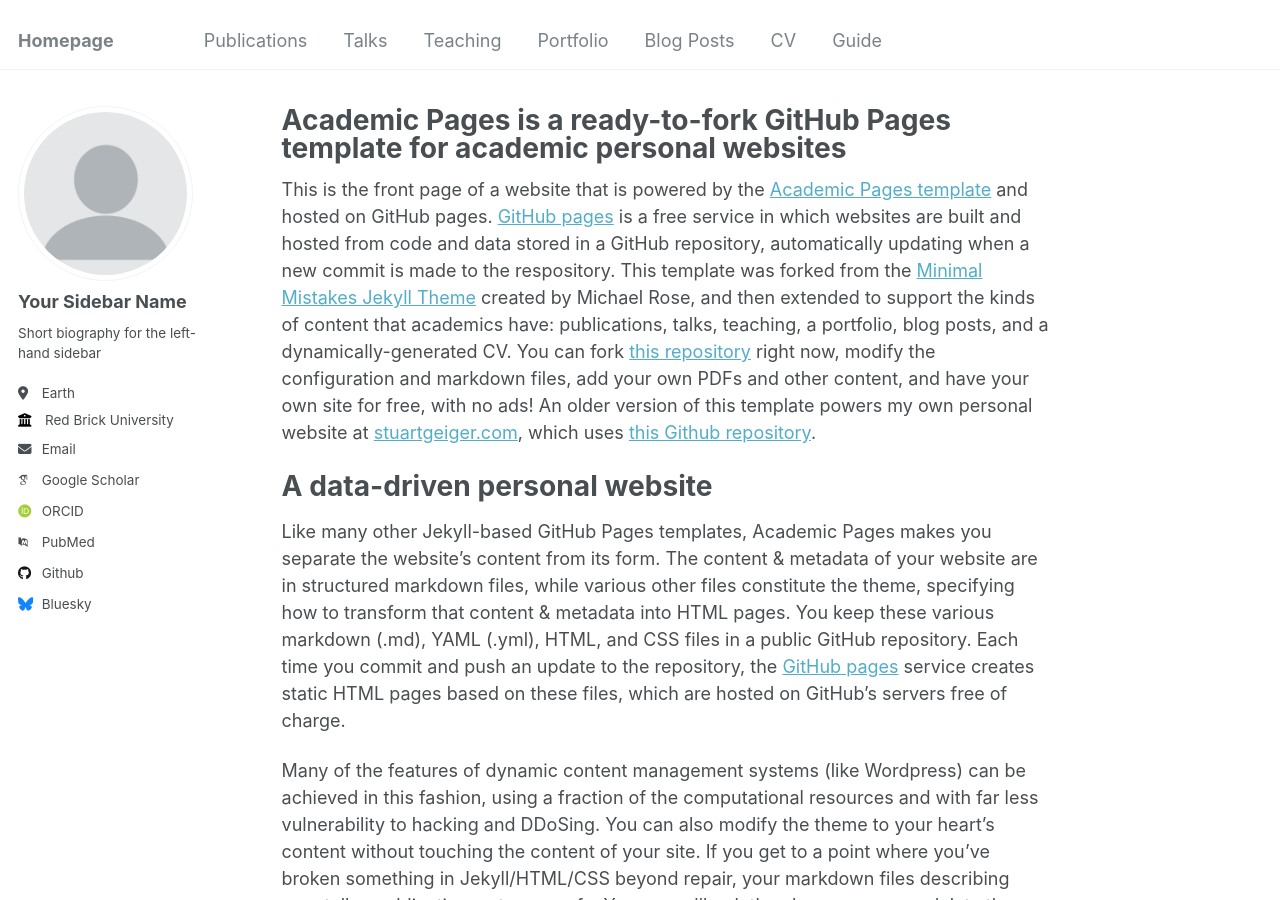
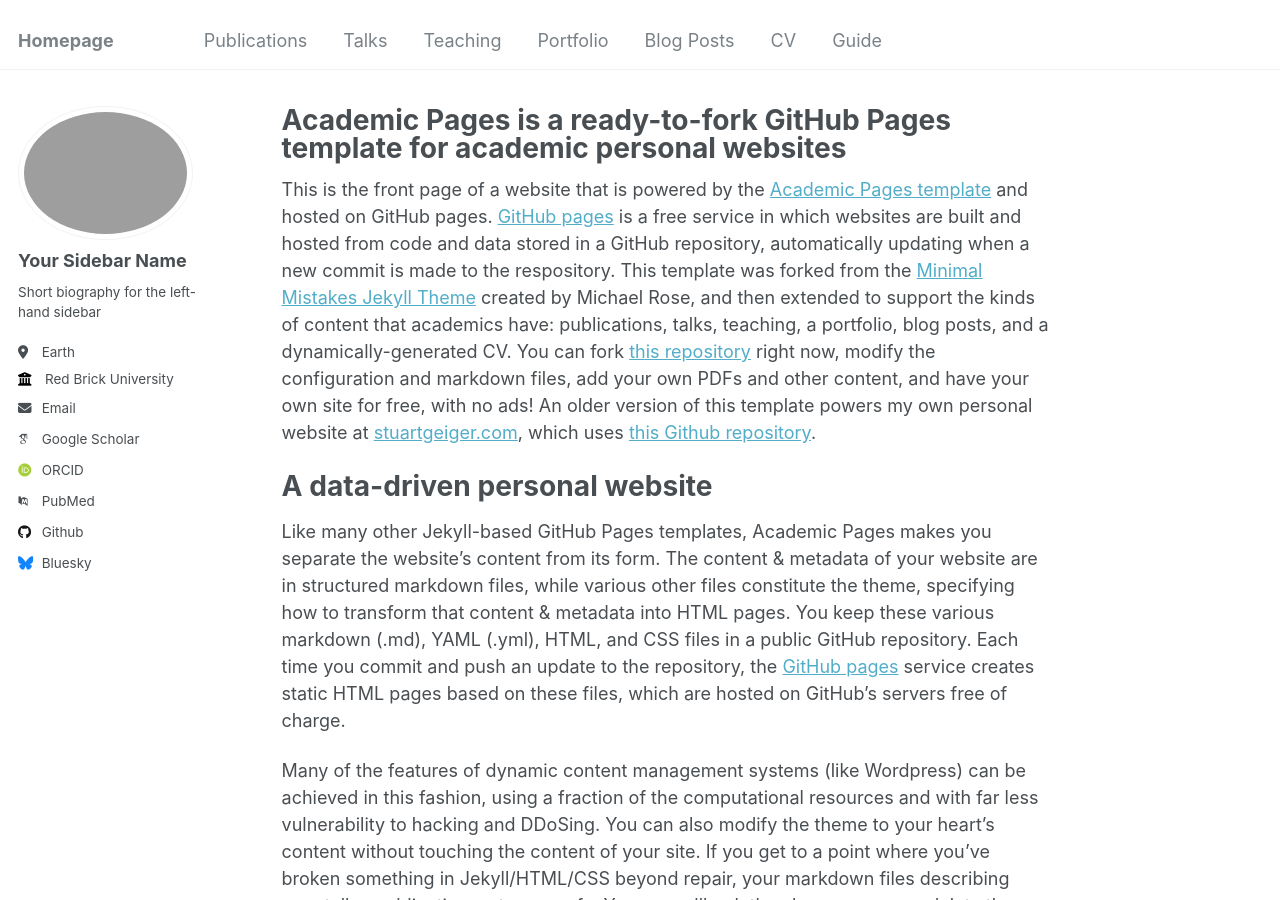
Before and after one commit to m-danquah/m-danquah.github.io, a Jekyll site: the page built from _pages/about.md, in a window 1280 px wide and 900 px high. Built offline with Jekyll 4.4.1, drawn with Linux system fonts in a browser that asks for light colours; some web fonts are replaced.

Commit message:
Update _config.yml

```diff
--- a/_config.yml
+++ b/_config.yml
@@ -21,7 +21,7 @@ repository               : "academicpages/academicpages.github.io"
 #               Additional customization can be done by editing /_includes/author-profile.html
 author:
   # Biographic information
-  avatar           : "profile.png"
+  avatar           : "md.jpeg"
   name             : "Your Sidebar Name"
   pronouns         : # example: "she/her"
   bio              : "Short biography for the left-hand sidebar"
```
